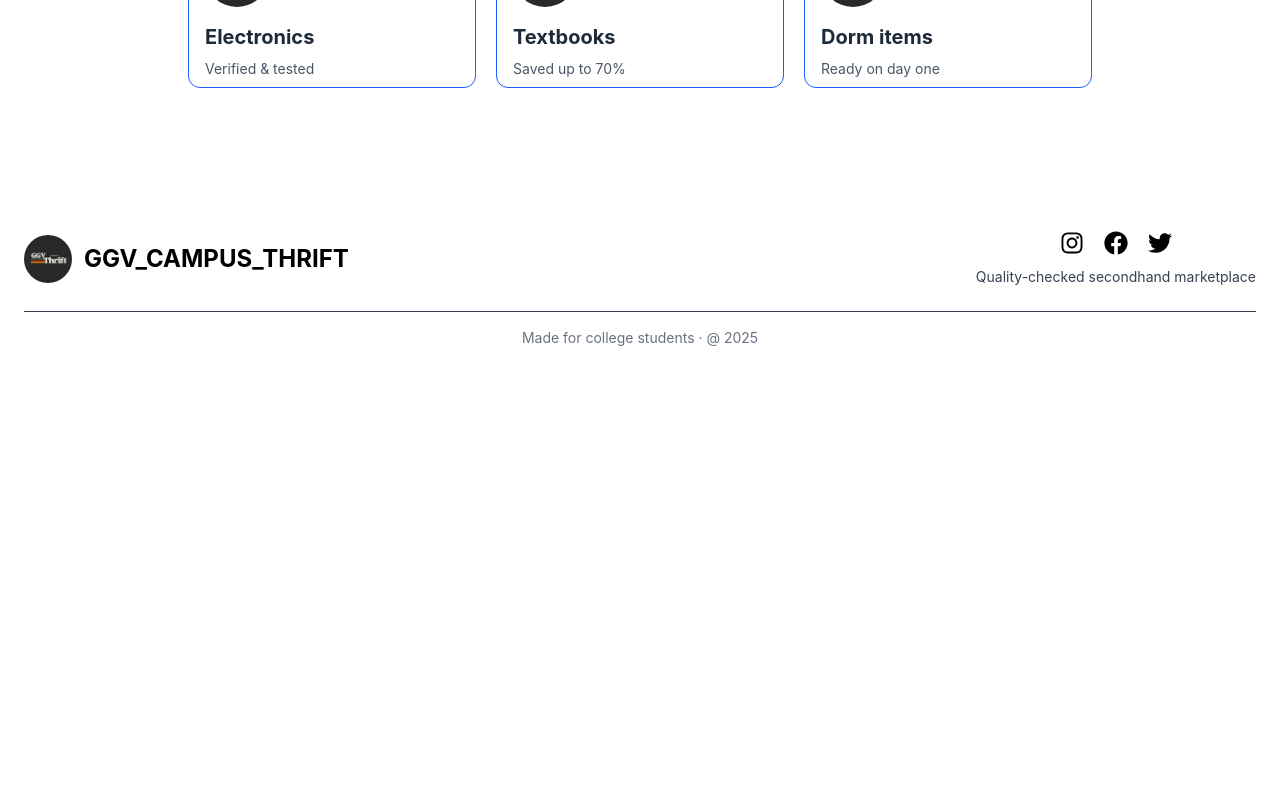
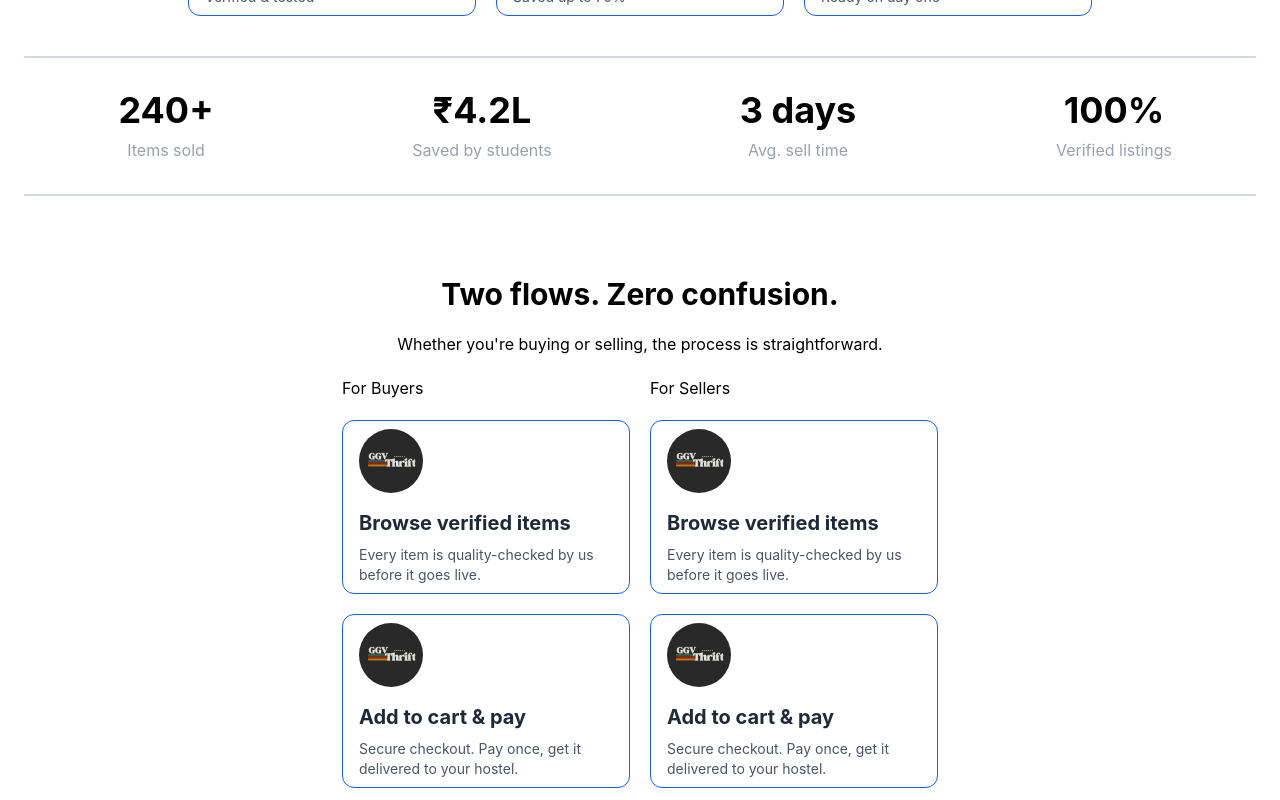
Before and after one commit to Nikita-singh-14/GGV_CAMPUS_THIRFT, a React (Vite) app: page / in a window 1280 px wide. Shown: the part 420-1220 px from the top of the page. Before the commit the page ends 800 px from the top, so only its background shows below. Built offline with nearby package versions, Linux system fonts and the light colour scheme; the HTML template or start-up script is replaced by a standard one.

Commit message:
Improve landing page

```diff
--- a/src/components/Navbar.tsx
+++ b/src/components/Navbar.tsx
@@ -19,7 +19,7 @@ const Navbar = () => {
             </div>
 
             {/* Nav Links */}
-            <ul className="hidden md:flex items-center gap-8 text-gray-700 font-medium">
+            <ul className="hidden md:flex items-center gap-16 text-gray-700 font-medium">
 
         <Link to="/how-it-works">
           <li className="hover:text-blue-600 cursor-pointer">
--- /dev/null
+++ b/src/components/Overveiw.tsx
@@ -0,0 +1,46 @@
+import React from 'react'
+
+const Overview = () => {
+  return (
+    <div className="bg-white text-black py-10 px-6">
+
+      {/* Top Line */}
+      <div className="w-full h-[2px] bg-gray-300 mb-8 animate-pulse"></div>
+
+      {/* Stats Section */}
+      <div className="w-full flex flex-wrap items-center justify-between text-center gap-8">
+
+        {/* Stat 1 */}
+        <div className="flex-1 min-w-[150px] hover:scale-105 transition duration-300">
+          <h1 className="text-4xl font-bold">240+</h1>
+          <p className="text-gray-400 mt-2">Items sold</p>
+        </div>
+
+        {/* Stat 2 */}
+        <div className="flex-1 min-w-[150px] hover:scale-105 transition duration-300">
+          <h1 className="text-4xl font-bold">₹4.2L</h1>
+          <p className="text-gray-400 mt-2">Saved by students</p>
+        </div>
+
+        {/* Stat 3 */}
+        <div className="flex-1 min-w-[150px] hover:scale-105 transition duration-300">
+          <h1 className="text-4xl font-bold">3 days</h1>
+          <p className="text-gray-400 mt-2">Avg. sell time</p>
+        </div>
+
+        {/* Stat 4 */}
+        <div className="flex-1 min-w-[150px] hover:scale-105 transition duration-300">
+          <h1 className="text-4xl font-bold">100%</h1>
+          <p className="text-gray-400 mt-2">Verified listings</p>
+        </div>
+
+      </div>
+
+      {/* Bottom Line */}
+      <div className="w-full h-[2px] bg-gray-300 mt-8 animate-pulse"></div>
+
+    </div>
+  )
+}
+
+export default Overview
--- a/src/pages/LandingPage.tsx
+++ b/src/pages/LandingPage.tsx
@@ -3,6 +3,7 @@ import Navbar from '../components/Navbar'
 import Footer from '../components/Footer'
 import Button from '../components/Button'
 import Card from '../components/ItemCard'
+import Overveiw from '../components/Overveiw'
 
 const LandingPage = () => {
     return (
@@ -23,6 +24,33 @@ const LandingPage = () => {
                     <Card logo='/logo.jpeg' title='Textbooks' description='Saved up to 70%'/>
                     <Card logo='/logo.jpeg' title='Dorm items' description='Ready on day one'/>
                 </div>
+
+
+            </main>
+            <Overveiw/>
+            <main className="flex grow flex-col items-center justify-center gap-5">
+                <h1 className="text-center mt-10 text-3xl font-bold">
+                    Two flows. Zero confusion.
+                </h1>
+                <p>Whether you're buying or selling, the process is straightforward.</p>
+
+                <div className='flex gap-5'>
+                    <div className='flex flex-col gap-5'>
+                        <h1>For Buyers</h1>
+                    <Card logo='/logo.jpeg' title='Browse verified items' description='Every item is quality-checked by us before it goes live.'/>
+                    <Card logo='/logo.jpeg' title='Add to cart & pay' description='Secure checkout. Pay once, get it delivered to your hostel.'/>
+                    <Card logo='/logo.jpeg' title='Receive on campus' description='Campus-only delivery. No courier fees, no waiting weeks.'/>
+                    </div>
+                    <div className='flex flex-col gap-5'>
+                        <h1>For Sellers</h1>
+                    <Card logo='/logo.jpeg' title='Browse verified items' description='Every item is quality-checked by us before it goes live.'/>
+                    <Card logo='/logo.jpeg' title='Add to cart & pay' description='Secure checkout. Pay once, get it delivered to your hostel.'/>
+                    <Card logo='/logo.jpeg' title='Receive on campus' description='Campus-only delivery. No courier fees, no waiting weeks.'/>
+                    </div>
+                    </div>
+
+
+
             </main>
             <Footer />
         </div>
```
Also changed, not shown: src/components/HowItWork.tsx (added).
